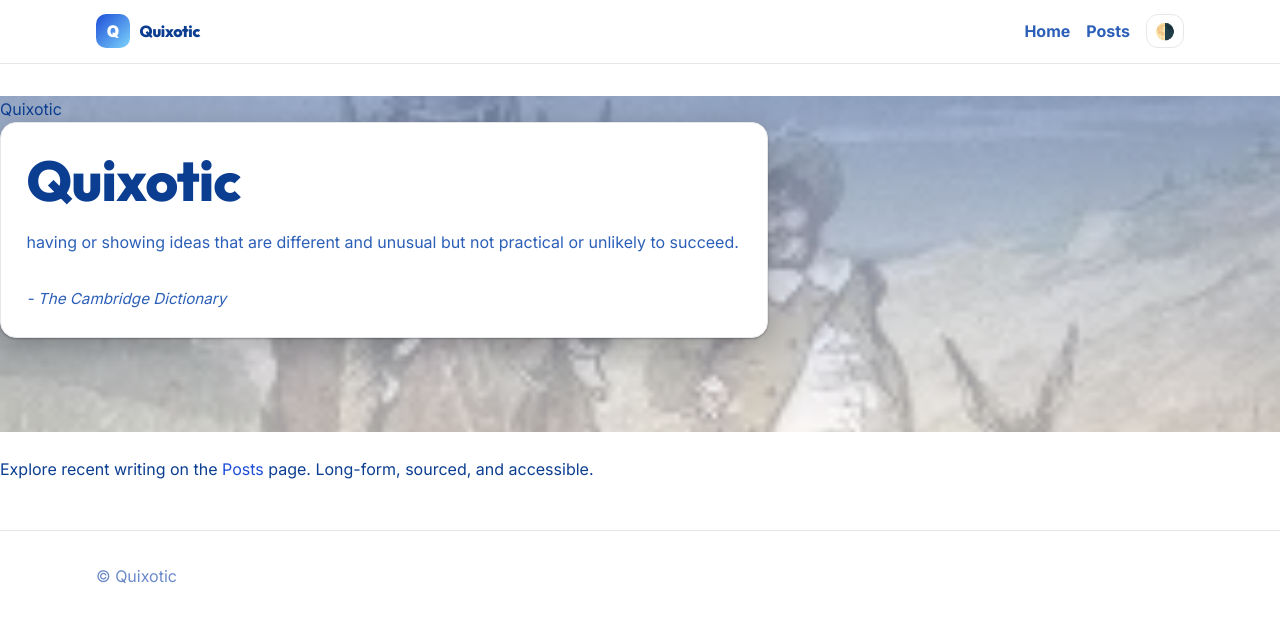
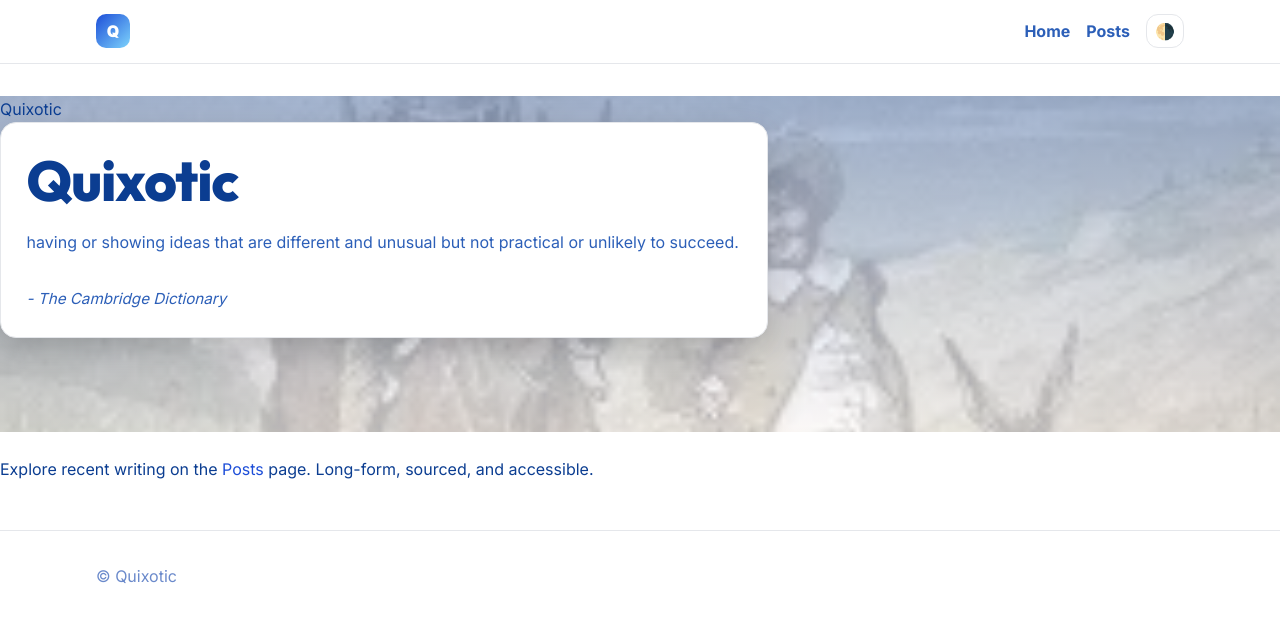
Before and after one commit to Tom-Holliday/Quixotic, an Eleventy site: page src/index.njk in a window 1280 px wide. Built offline with nearby package versions, Linux system fonts and the light colour scheme; Eleventy itself is replaced by a stand-in of ours; files that its build step writes are made by us from their sources.

Commit message:
ui: hide header brand text on home, solid header, polish hero overlay/contrast

```diff
--- a/src/_includes/layouts/base.njk
+++ b/src/_includes/layouts/base.njk
@@ -13,7 +13,7 @@
   {# One stylesheet only (cache-busted) #}
   <link rel="stylesheet" href="/assets/css/main.css?v={{ collections.all | length }}">
 </head>
-<body class="{{ bodyClass or '' }}">
+<body class="{{ bodyClass or '' }} {% if page.url == '/' %}is-home{% endif %}">
   <header class="site-head">
     <div class="inner container">
       <a href="/" class="brand">
--- a/src/assets/css/main.css
+++ b/src/assets/css/main.css
@@ -155,3 +155,33 @@ main{display:block}
 .divider{height:1px;background:var(--border);margin:var(--space-6) 0}
 .btn{display:inline-flex;align-items:center;gap:.5rem;background:var(--brand);color:var(--brand-contrast);border-radius:var(--radius-sm);padding:.55rem .9rem;font-weight:700}
 .btn.secondary{background:var(--elev);color:var(--text);border:1px solid var(--border)}
+
+/* --- Homepage clean-up --- */
+
+/* Hide brand text on the homepage (keeps the Q badge) */
+.is-home .brand-text { display: none; }
+
+/* Make header solid so it doesn’t visually stack over the hero */
+.site-head {
+  background: var(--surface) !important;
+  border-bottom: 1px solid var(--border) !important;
+  box-shadow: none !important;
+}
+
+/* Slightly stronger card contrast, tighter hero spacing */
+.hero__intro {
+  box-shadow: 0 10px 30px rgba(0,0,0,.18);
+}
+.hero__img { opacity: .28; }          /* pull a bit more image detail in */
+.hero__overlay {
+  background: linear-gradient(
+    to bottom,
+    rgba(11, 61, 145, 0.32) 0%,
+    rgba(11, 61, 145, 0.16) 45%,
+    rgba(11, 61, 145, 0.00) 100%
+  );
+}
+
+/* Global typography polish */
+h1,h2,h3,h4 { letter-spacing: -0.02em; }
+.lede, .hero__tag { color: var(--text); } /* keep hero copy same blue as site */
```
